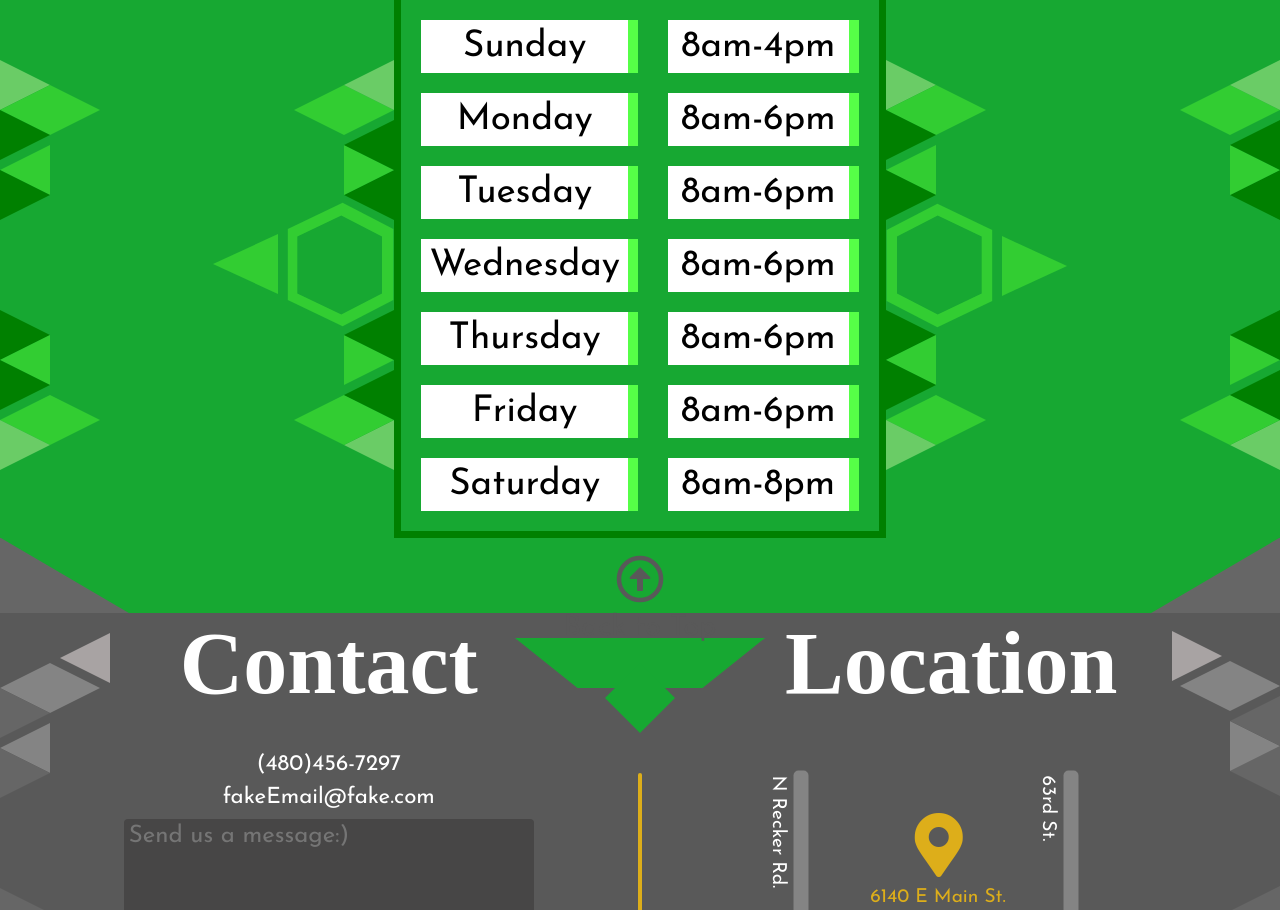
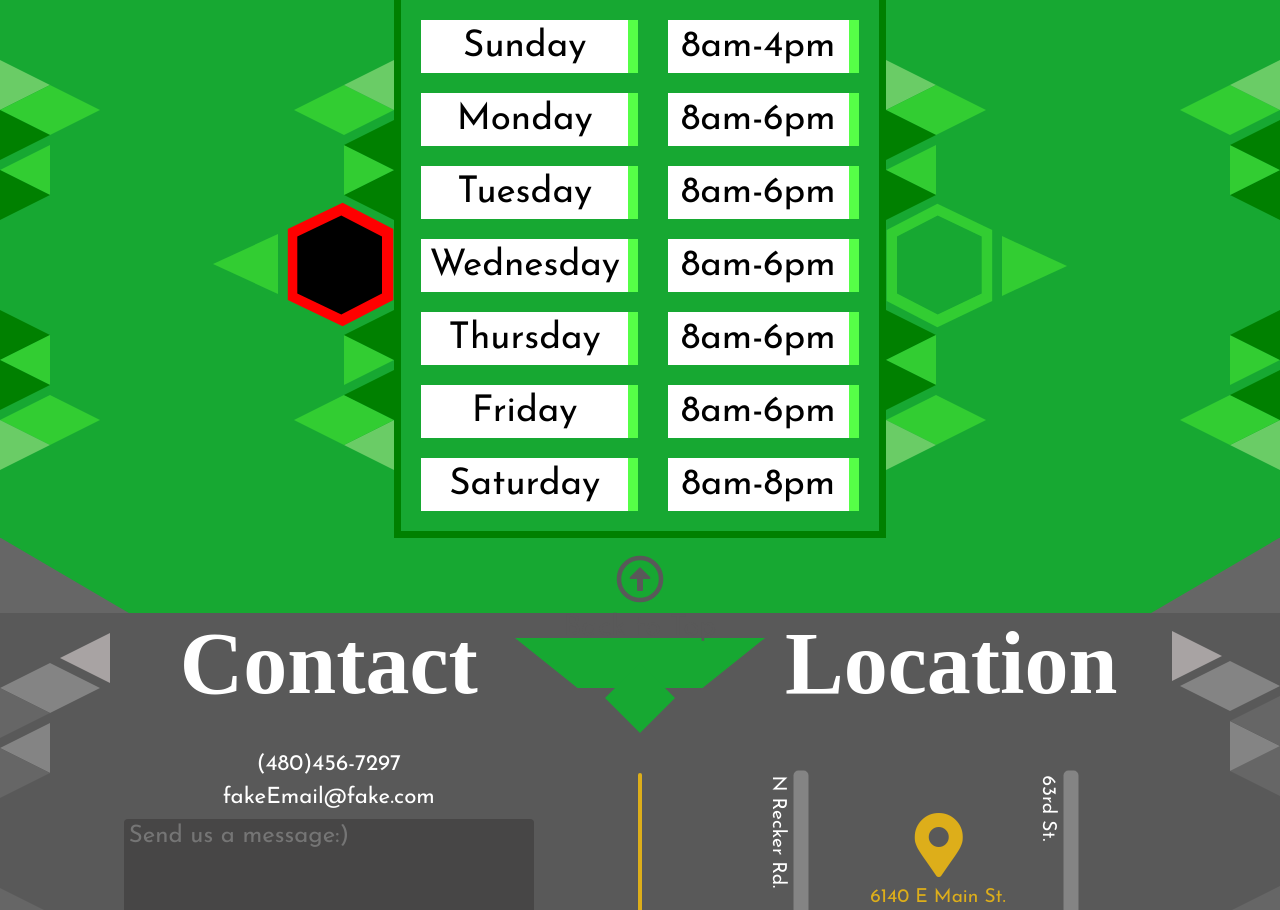
Before and after one commit to magmar01/ElToreroSite, a plain HTML site: page index.html in a window 1280 px wide. Shown: the part 3918-4828 px from the top of the page. Drawn offline with nearby package versions, Linux system fonts and the light colour scheme; a web font is replaced by a local one.

Commit message:
Update index.html

```diff
--- a/index.html
+++ b/index.html
@@ -924,11 +924,11 @@
 
 					<div class="hex-left">
 						<svg viewbox="0, 0, 100, 100">
-							<polygon points="47 5, 87 24, 87 76, 47 95, 10 76, 10 24" style="fill:limegreen;"></polygon>
+							<polygon points="47 5, 87 24, 87 76, 47 95, 10 76, 10 24" style="fill:red;"></polygon>
 						</svg>
 						<div class="hex-inner">
 							<svg viewbox="0, 0, 100, 100">
-								<polygon points="47 5, 87 24, 87 76, 47 95, 10 76, 10 24" style="fill:#17a832;"></polygon>
+								<polygon points="47 5, 87 24, 87 76, 47 95, 10 76, 10 24" style="fill:##a83217;"></polygon>
 							</svg>
 						</div>
 					</div>
```
